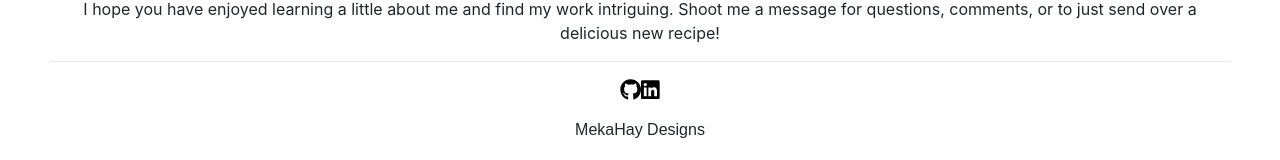
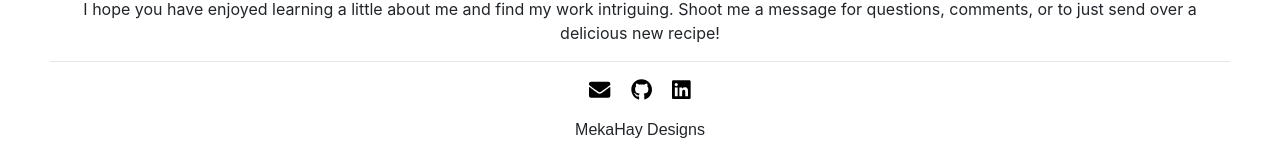
Before and after one commit to mekahay/mekenziehayford, a React (Create React App) app: page /aboutme in a window 1280 px wide. Shown: the part 317-477 px from the top of the page. Built offline with nearby package versions, Linux system fonts and the light colour scheme; a web font is replaced by a local one.

Commit message:
spacing on footer icons

```diff
--- a/src/App.css
+++ b/src/App.css
@@ -135,3 +135,15 @@ h4{
   border: 1px solid black;
   font-size: auto;
 } */
+
+.mail{
+  padding: 10px 10px 10px 10px;
+}
+
+.linkedin{
+  padding: 10px 10px 10px 10px;
+}
+
+.github{
+  padding: 10px 10px 10px 10px;
+}
--- a/src/Components/Footer/Footer.js
+++ b/src/Components/Footer/Footer.js
@@ -1,21 +1,22 @@
 import React from 'react';
 import { faMail, faGithub, faLinkedin } from '@fortawesome/free-brands-svg-icons';
 import { FontAwesomeIcon } from '@fortawesome/react-fontawesome';
+import { faEnvelope } from '@fortawesome/free-solid-svg-icons';
 
 
 function Footer() {
     return(
         <>
         <div className="social">
-        <a rel="noreferrer" href="mailto:Mekenzie.hayford@gmail.com" target="_blank" >
-        {/* <FontAwesomeIcon icon={faMail}/> */}
+        <a className="mail" rel="noreferrer" href="mailto:Mekenzie.hayford@gmail.com" target="_blank" >
+        <FontAwesomeIcon icon={faEnvelope} size="lg"/>
         </a>
 
-        <a rel="noreferrer" href="https://github.com/mekahay" target="_blank">
+        <a className="github" rel="noreferrer" href="https://github.com/mekahay" target="_blank">
         <FontAwesomeIcon icon={faGithub} size="lg"/>
         </a>
 
-        <a rel="noreferrer" href="https://www.linkedin.com/in/mekenziehayford/"  target="_blank">
+        <a className="linkedin" rel="noreferrer" href="https://www.linkedin.com/in/mekenziehayford/"  target="_blank">
         <FontAwesomeIcon icon={faLinkedin} size="lg"/>
         </a>
         </div>
```
